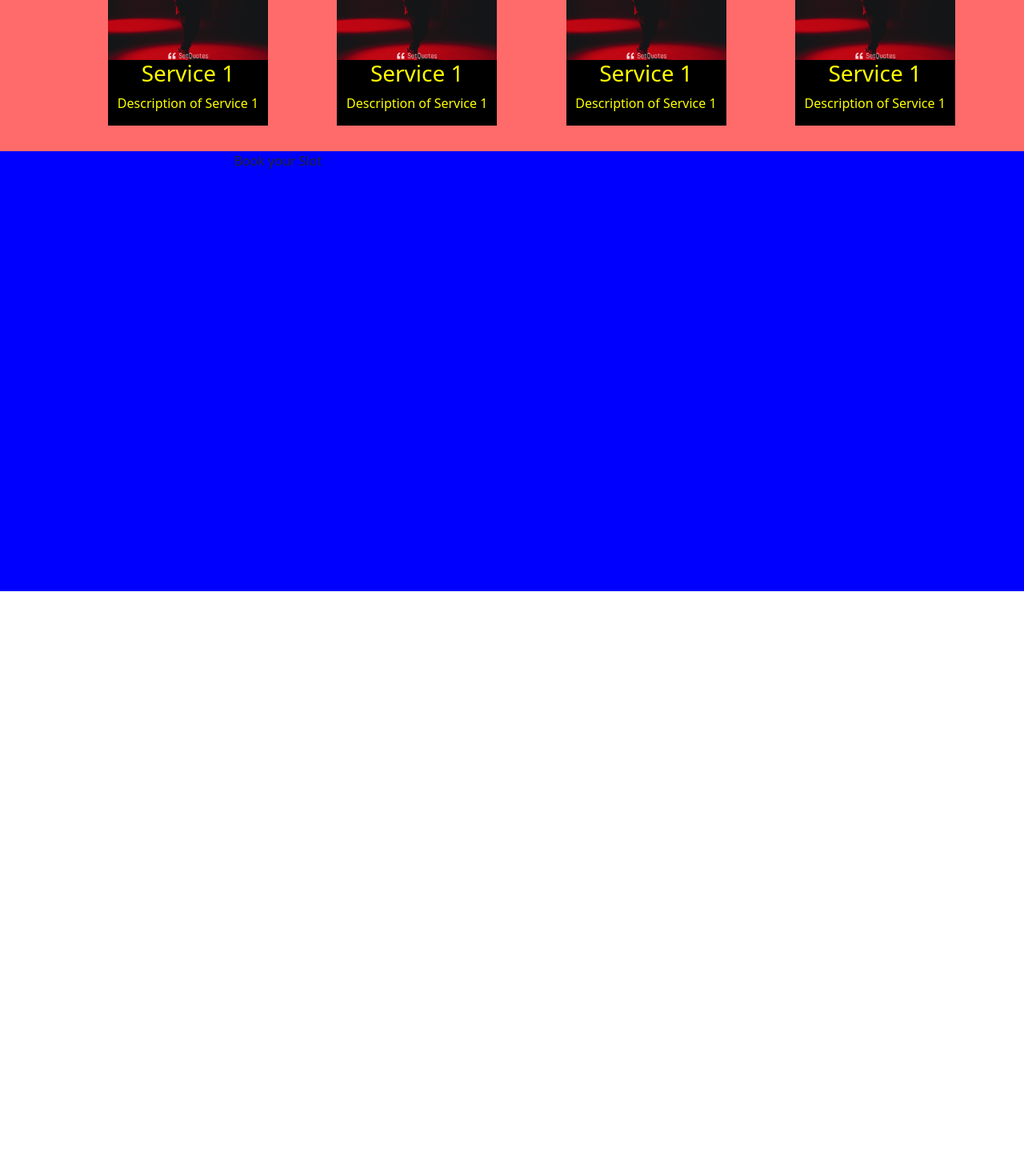
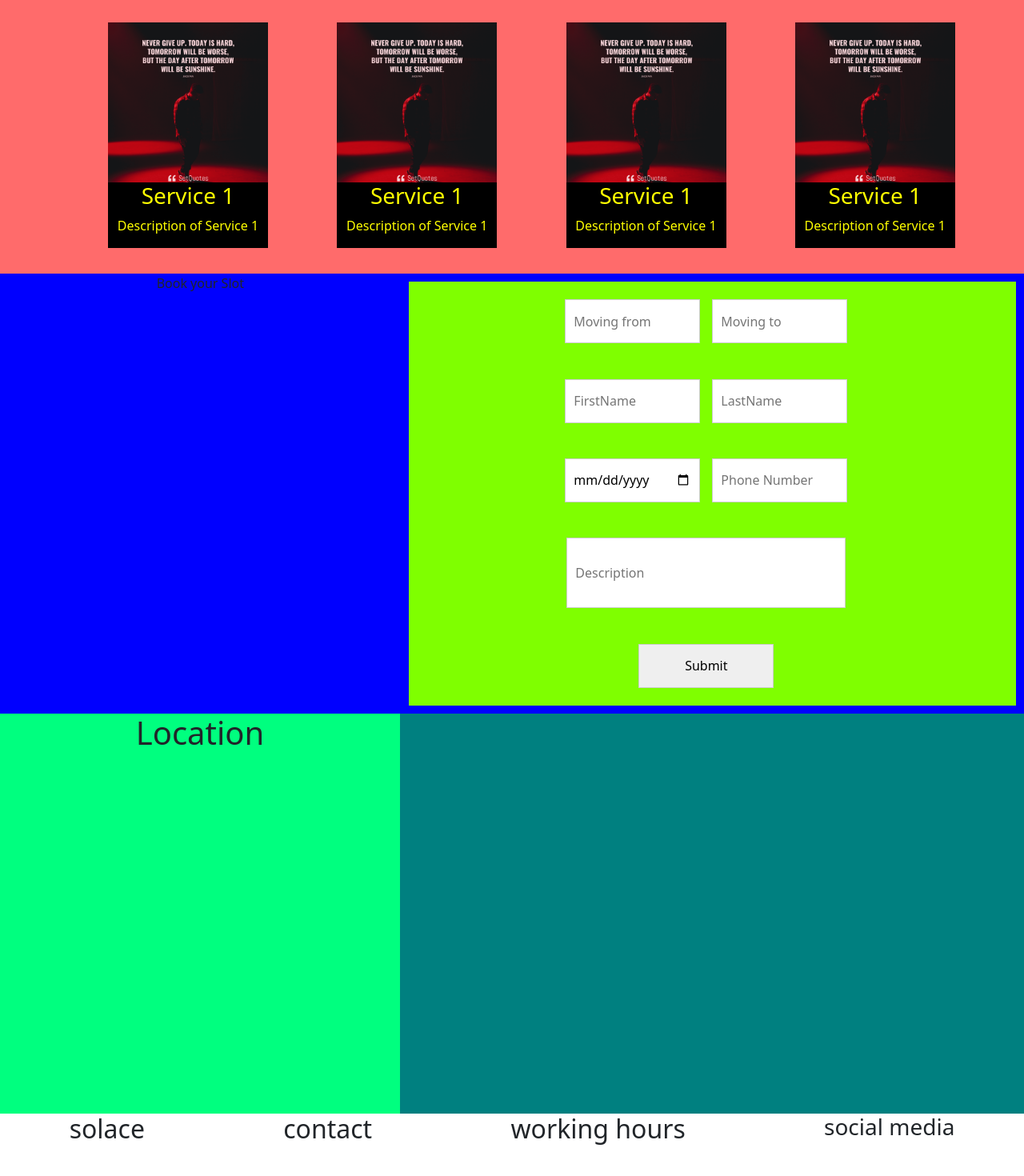
Before and after one commit to Aadit-10/Solace-Carry, a React (Create React App) app: page / in a window 1280 px wide. Shown: the part 3091-4561 px from the top of the page at 80% size. Before the commit the page ends 3830 px from the top, so only its background shows below. Built offline with nearby package versions, Linux system fonts and the light colour scheme.

Commit message:
Structure

```diff
--- a/src/Components/Footer.js
+++ /dev/null
@@ -1,14 +0,0 @@
-// Footer.js
-
-import React from 'react';
-
-const Footer = () => {
-  return (
-    <footer>
-      {/* Your footer content */}
-      <p>&copy; 2023 Your Website</p>
-    </footer>
-  );
-};
-
-export default Footer;
--- /dev/null
+++ b/src/Components/Footer/Footer.css
@@ -0,0 +1,6 @@
+#footer{
+    height: 350px;
+    background-color: white;
+    display: grid;
+    grid-template-columns:auto auto auto auto ;
+}
--- /dev/null
+++ b/src/Components/Footer/Footer.js
@@ -0,0 +1,27 @@
+// Footer.js
+
+import React from 'react';
+import './Footer.css';
+
+const Footer = () => {
+  return (
+    <footer>
+      {/* Your footer content */}
+      <div id='footer'>
+        <div>
+          <h2> solace</h2>
+        </div>
+        <div>
+          <h2>contact</h2>
+        </div>
+        <div>
+          <h2>working hours</h2>
+        </div>
+        <div><h3>social media</h3></div>
+
+      </div>
+    </footer>
+  );
+};
+
+export default Footer;
--- a/src/Components/Home/Home.css
+++ b/src/Components/Home/Home.css
@@ -6,7 +6,7 @@
   padding: 0;
 }#intro{
   width: 100%;
-    height: 627px;
+  height: 100vh;
   background-color: turquoise;
 }
 
@@ -95,7 +95,7 @@
 /* display: grid;
 grid-template-columns: auto auto auto auto;  */
  /* Horizontally center the items */
-  margin-top: 20px;
+/* margin-top: 20px; */
 }
 .shift-items{
 color: yellow;
@@ -126,3 +126,44 @@
 background-color: blue;
 height: 550px;
 }
+.books-labels {
+margin: 10px 10px;
+background-color: chartreuse;
+display: grid;
+grid-template-columns: auto ;
+/* grid-gap: 10px; */
+align-items: center;
+
+}
+
+.grid-item {
+padding: 10px;
+border: 1px solid #ccc;
+width: 169px;
+height: 55px;
+margin-right: 15px;
+
+}
+
+/* #description {
+grid-column: span 2;
+grid-row: 4;
+} */
+
+
+.des{
+  width: 349px;
+  height: 88px;
+}
+
+#location{
+    height: 500px;
+    background-color: teal;
+    display: flex;
+    flex-direction: row;
+    grid-template-columns: auto auto;
+}
+.loc{
+  background-color: springgreen;
+  width: 500px
+}
--- a/src/Components/Home/Home.js
+++ b/src/Components/Home/Home.js
@@ -2,7 +2,7 @@
 
 import React from 'react'
 import Header from '../Header/Header'
-import Footer from '..//Footer'
+import Footer from '../Footer/Footer'
 import './Home.css'
 import image1 from '../Images/1.png';
 import image2 from '../Images/2.jpg';
@@ -110,12 +110,40 @@ const Home = () => {
 
           </div>
           <div className='books-labels'>
+            <div className=''>
+              <input type="number"placeholder='Moving from' class="grid-item " />
+              <input type="number"placeholder='Moving to' class="grid-item " />
+            </div>
+
+            <div>
+              <input type="text" placeholder='FirstName'class="grid-item " />
+              <input type="text" placeholder='LastName' class="grid-item " />
+            </div>
+
+            <div>
+              <input type="date" placeholder='Moving-Date' class="grid-item "/>
+              <input type="number" placeholder='Phone Number' class="grid-item " />
+            </div>
+
+            <div>
+               <input type="text"placeholder='Description ' class="grid-item des " id="description" colspan="2"/>
+            </div>
+            <div>
+              <input type="button" class="grid-item es" value="Submit"/>
+            </div>
+
 
           </div>
         </div>
+        <div id='location'>
+          <div className='loc'>
+            <h1>Location</h1>
+          </div>
+          <div className='loc-pic'> </div>
+        </div>
 
       </div>
-      {/* <Footer /> */}
+      <Footer />
 
     </div>
   )
```
Also changed, not shown: src/Components/Footer.css (deleted). Lines whose indentation alone changed are shown as unchanged.
